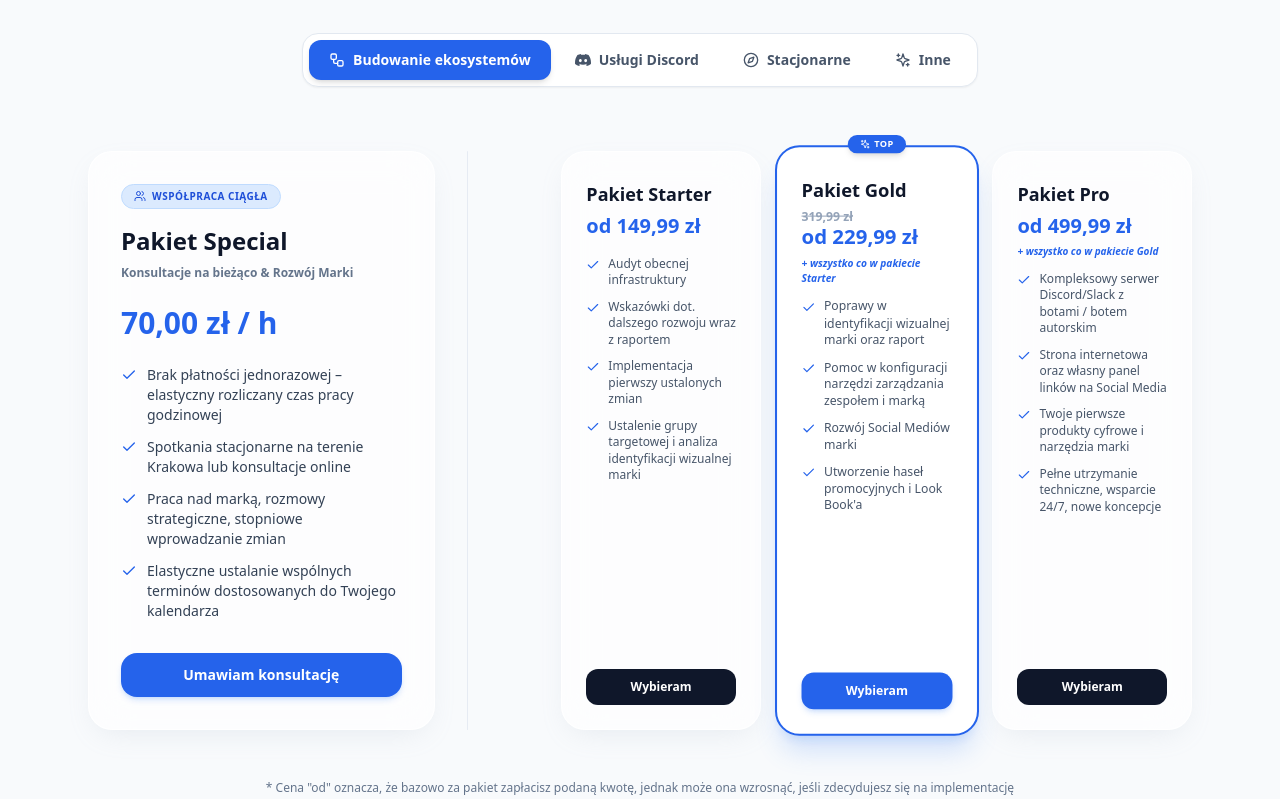
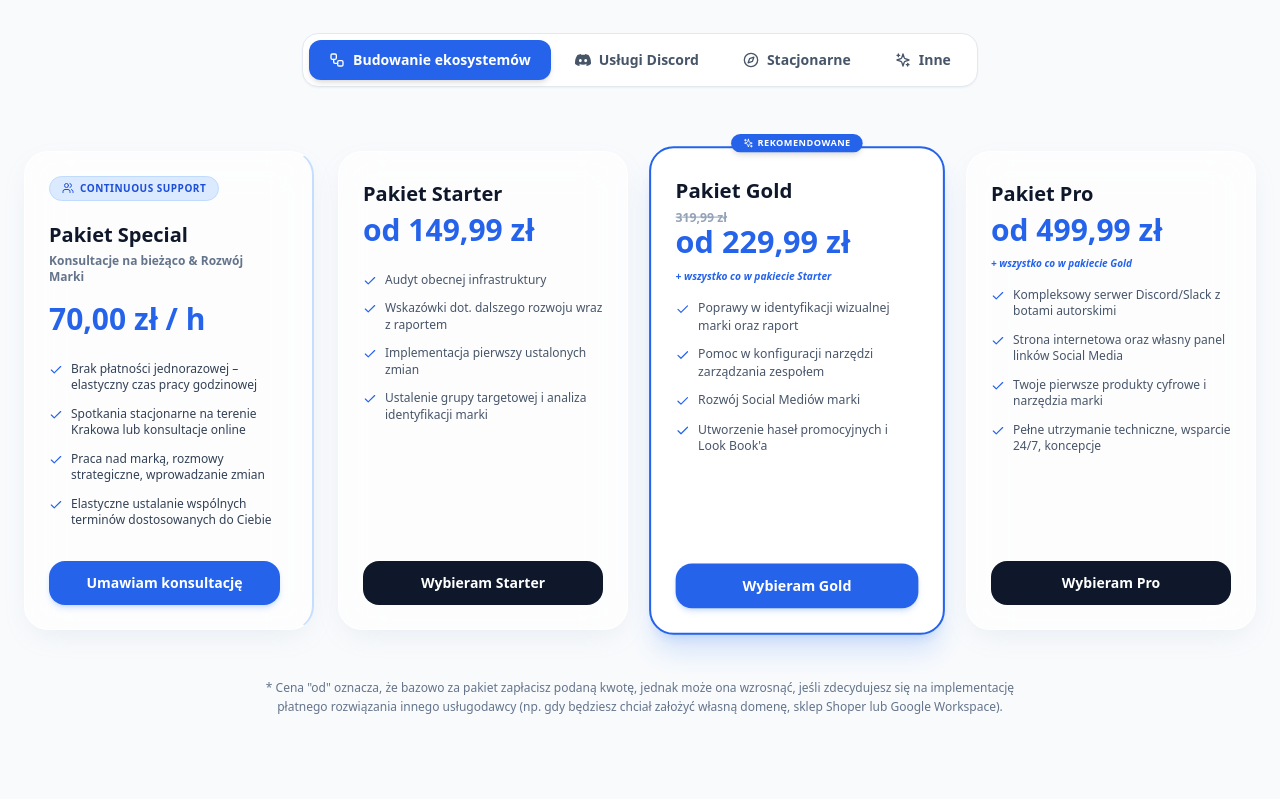
Before and after one commit to Ksperix/ksperix.dev, a Next.js app: page / in a window 1280 px wide. Shown: the part 7880-8679 px from the top of the page. Built offline with nearby package versions, Linux system fonts and the light colour scheme.

Commit message:
Update page.js

```diff
--- a/src/app/page.js
+++ b/src/app/page.js
@@ -289,10 +289,10 @@ export default function Home() {
     price: "70,00 zł / h",
     subtitle: "Konsultacje na bieżąco & Rozwój Marki",
     features: [
-      "Brak płatności jednorazowej – elastyczny rozliczany czas pracy godzinowej",
+      "Brak płatności jednorazowej – elastyczny czas pracy godzinowej",
       "Spotkania stacjonarne na terenie Krakowa lub konsultacje online",
-      "Praca nad marką, rozmowy strategiczne, stopniowe wprowadzanie zmian",
-      "Elastyczne ustalanie wspólnych terminów dostosowanych do Twojego kalendarza"
+      "Praca nad marką, rozmowy strategiczne, wprowadzanie zmian",
+      "Elastyczne ustalanie wspólnych terminów dostosowanych do Ciebie"
     ]
   };
 
@@ -304,7 +304,7 @@ export default function Home() {
         "Audyt obecnej infrastruktury",
         "Wskazówki dot. dalszego rozwoju wraz z raportem",
         "Implementacja pierwszy ustalonych zmian",
-        "Ustalenie grupy targetowej i analiza identyfikacji wizualnej marki"
+        "Ustalenie grupy targetowej i analiza identyfikacji marki"
       ]
     },
     {
@@ -315,7 +315,7 @@ export default function Home() {
       includesPrevious: "+ wszystko co w pakiecie Starter",
       features: [
         "Poprawy w identyfikacji wizualnej marki oraz raport",
-        "Pomoc w konfiguracji narzędzi zarządzania zespołem i marką",
+        "Pomoc w konfiguracji narzędzi zarządzania zespołem",
         "Rozwój Social Mediów marki",
         "Utworzenie haseł promocyjnych i Look Book'a"
       ]
@@ -325,10 +325,10 @@ export default function Home() {
       price: "od 499,99 zł",
       includesPrevious: "+ wszystko co w pakiecie Gold",
       features: [
-        "Kompleksowy serwer Discord/Slack z botami / botem autorskim",
-        "Strona internetowa oraz własny panel linków na Social Media",
+        "Kompleksowy serwer Discord/Slack z botami autorskimi",
+        "Strona internetowa oraz własny panel linków Social Media",
         "Twoje pierwsze produkty cyfrowe i narzędzia marki",
-        "Pełne utrzymanie techniczne, wsparcie 24/7, nowe koncepcje"
+        "Pełne utrzymanie techniczne, wsparcie 24/7, koncepcje"
       ]
     }
   ];
@@ -678,7 +678,7 @@ export default function Home() {
       </section>
 
       {/* 7. SEKCJA CENNIK */}
-      <section id="pricing" className="my-32 px-6 max-w-6xl mx-auto scroll-mt-28">
+      <section id="pricing" className="my-32 px-6 max-w-7xl mx-auto scroll-mt-28">
         <div className="mb-10 text-center">
           <h2 className="text-3xl sm:text-5xl font-black text-slate-900 tracking-tight">
             Cennik & Oferta Usług<span className="text-blue-600">.</span>
@@ -741,28 +741,28 @@ export default function Home() {
             animate={{ opacity: 1, y: 0 }}
             className="space-y-6"
           >
-            <div className="grid lg:grid-cols-12 gap-8 items-stretch">
+            <div className="grid grid-cols-1 md:grid-cols-2 lg:grid-cols-4 gap-6 items-stretch">
 
-              {/* LEWY BLOK: PAKIET SPECIAL */}
-              <div className="lg:col-span-4 glass-card rounded-3xl p-8 border border-blue-300/80 bg-blue-50/30 flex flex-col justify-between shadow-lg relative">
+              {/* 1. PAKIET SPECIAL (Z LEWEJ STRONY) */}
+              <div className="glass-card rounded-3xl p-6 border border-blue-300/80 bg-blue-50/30 flex flex-col justify-between shadow-lg relative lg:border-r-2 lg:border-r-blue-200/90 lg:pr-8">
                 <div>
                   <div className="inline-flex items-center gap-1.5 px-3 py-1 rounded-full bg-blue-100 text-blue-700 text-[10px] font-bold uppercase tracking-wider mb-4 border border-blue-200">
-                    <Users className="w-3 h-3" /> Współpraca Ciągła
+                    <Users className="w-3 h-3" /> Continuous Support
                   </div>
 
-                  <h3 className="text-2xl font-black text-slate-900 mb-2">{specialTier.title}</h3>
-                  <p className="text-xs font-semibold text-slate-500 mb-6">{specialTier.subtitle}</p>
+                  <h3 className="text-xl font-bold text-slate-900 mb-1 mt-1">{specialTier.title}</h3>
+                  <p className="text-xs font-semibold text-slate-500 mb-4">{specialTier.subtitle}</p>
 
                   <div className="mb-6">
-                    <div className="text-3xl font-black text-blue-600">
+                    <div className="text-2xl sm:text-3xl font-black text-blue-600">
                       {specialTier.price}
                     </div>
                   </div>
 
                   <ul className="space-y-3 mb-8">
                     {specialTier.features.map((feat, fIdx) => (
-                      <li key={fIdx} className="flex items-start gap-2.5 text-xs sm:text-sm text-slate-700 leading-relaxed break-words">
-                        <Check className="w-4 h-4 text-blue-600 shrink-0 mt-0.5" />
+                      <li key={fIdx} className="flex items-start gap-2 text-xs text-slate-700 leading-snug break-words">
+                        <Check className="w-3.5 h-3.5 text-blue-600 shrink-0 mt-0.5" />
                         <span>{feat}</span>
                       </li>
                     ))}
@@ -777,49 +777,18 @@ export default function Home() {
                 </button>
               </div>
 
-              {/* PIONOWA LINIA ODDZIELAJĄCA (Widoczna na komputerach) */}
-              <div className="hidden lg:block lg:col-span-1 flex justify-center items-center">
-                <div className="w-[1px] h-full bg-slate-200/80 rounded-full" />
-              </div>
-
-              {/* PRAWY BLOK: 3 PAKIETY EKOSYSTEMÓW */}
-              <div className="lg:col-span-7 grid md:grid-cols-3 gap-4 items-stretch">
-                {pricingTiers.map((tier, idx) => (
-                  <div
-                    key={idx}
-                    className={`rounded-3xl p-6 border flex flex-col justify-between relative transition-all duration-300 ${
-                      tier.popular
-                        ? 'border-2 border-blue-600 shadow-xl shadow-blue-500/20 bg-white scale-[1.02] z-10'
-                        : 'glass-card border-white/80'
-                    }`}
-                  >
-                    {tier.popular && (
-                      <div className="absolute -top-3 left-1/2 -translate-x-1/2 px-3 py-0.5 rounded-full bg-blue-600 text-white text-[9px] font-bold tracking-wider uppercase shadow-md flex items-center gap-1">
-                        <Sparkles className="w-2.5 h-2.5" /> TOP
-                      </div>
-                    )}
-
+              {/* 2. PAKIET STARTER */}
+              <div className="glass-card rounded-3xl p-6 border border-white/80 flex flex-col justify-between relative transition-all duration-300">
                 <div>
-                      <h3 className="text-lg font-bold text-slate-900 mb-1 mt-1">{tier.title}</h3>
-                      <div className="mb-4">
-                        {tier.oldPrice && (
-                          <span className="text-xs font-bold text-slate-400 line-through block -mb-0.5">
-                            {tier.oldPrice}
-                          </span>
-                        )}
-                        <div className="text-xl font-black text-blue-600">
-                          {tier.price}
+                  <h3 className="text-xl font-bold text-slate-900 mb-1 mt-1">{pricingTiers[0].title}</h3>
+                  <div className="mb-6">
+                    <div className="text-2xl sm:text-3xl font-black text-blue-600">
+                      {pricingTiers[0].price}
                     </div>
                   </div>
 
-                      {tier.includesPrevious && (
-                        <p className="text-[10px] font-semibold text-blue-600 italic -mt-3 mb-3">
-                          {tier.includesPrevious}
-                        </p>
-                      )}
-
-                      <ul className="space-y-2.5 mb-6">
-                        {tier.features.map((feat, fIdx) => (
+                  <ul className="space-y-3 mb-8">
+                    {pricingTiers[0].features.map((feat, fIdx) => (
                       <li key={fIdx} className="flex items-start gap-2 text-xs text-slate-600 leading-snug break-words">
                         <Check className="w-3.5 h-3.5 text-blue-600 shrink-0 mt-0.5" />
                         <span>{feat}</span>
@@ -830,16 +799,87 @@ export default function Home() {
 
                 <button
                   onClick={() => scrollToSection('contact')}
-                      className={`w-full py-2.5 rounded-xl font-semibold text-xs transition-all cursor-pointer ${
-                        tier.popular
-                          ? 'bg-blue-600 hover:bg-blue-700 text-white shadow-md shadow-blue-500/20'
-                          : 'bg-slate-900 hover:bg-slate-800 text-white'
-                      }`}
+                  className="w-full py-3 rounded-2xl font-semibold text-sm transition-all cursor-pointer bg-slate-900 hover:bg-slate-800 text-white"
                 >
-                      Wybieram
+                  Wybieram Starter
                 </button>
               </div>
+
+              {/* 3. PAKIET GOLD (REKOMENDOWANY) */}
+              <div className="rounded-3xl p-6 border-2 border-blue-600 shadow-xl shadow-blue-500/20 bg-white scale-[1.02] flex flex-col justify-between relative transition-all duration-300 z-10">
+                <div className="absolute -top-3.5 left-1/2 -translate-x-1/2 px-3 py-0.5 rounded-full bg-blue-600 text-white text-[9px] font-bold tracking-wider uppercase shadow-md flex items-center gap-1">
+                  <Sparkles className="w-2.5 h-2.5" /> REKOMENDOWANE
+                </div>
+
+                <div>
+                  <h3 className="text-xl font-bold text-slate-900 mb-1 mt-1">{pricingTiers[1].title}</h3>
+                  <div className="mb-6">
+                    {pricingTiers[1].oldPrice && (
+                      <span className="text-xs font-bold text-slate-400 line-through block -mb-0.5">
+                        {pricingTiers[1].oldPrice}
+                      </span>
+                    )}
+                    <div className="text-2xl sm:text-3xl font-black text-blue-600">
+                      {pricingTiers[1].price}
+                    </div>
+                  </div>
+
+                  {pricingTiers[1].includesPrevious && (
+                    <p className="text-[10px] font-semibold text-blue-600 italic -mt-4 mb-4">
+                      {pricingTiers[1].includesPrevious}
+                    </p>
+                  )}
+
+                  <ul className="space-y-3 mb-8">
+                    {pricingTiers[1].features.map((feat, fIdx) => (
+                      <li key={fIdx} className="flex items-start gap-2 text-xs text-slate-600 leading-snug break-words">
+                        <Check className="w-3.5 h-3.5 text-blue-600 shrink-0 mt-0.5" />
+                        <span>{feat}</span>
+                      </li>
                     ))}
+                  </ul>
+                </div>
+
+                <button
+                  onClick={() => scrollToSection('contact')}
+                  className="w-full py-3 rounded-2xl font-semibold text-sm transition-all cursor-pointer bg-blue-600 hover:bg-blue-700 text-white shadow-md shadow-blue-500/20"
+                >
+                  Wybieram Gold
+                </button>
+              </div>
+
+              {/* 4. PAKIET PRO */}
+              <div className="glass-card rounded-3xl p-6 border border-white/80 flex flex-col justify-between relative transition-all duration-300">
+                <div>
+                  <h3 className="text-xl font-bold text-slate-900 mb-1 mt-1">{pricingTiers[2].title}</h3>
+                  <div className="mb-6">
+                    <div className="text-2xl sm:text-3xl font-black text-blue-600">
+                      {pricingTiers[2].price}
+                    </div>
+                  </div>
+
+                  {pricingTiers[2].includesPrevious && (
+                    <p className="text-[10px] font-semibold text-blue-600 italic -mt-4 mb-4">
+                      {pricingTiers[2].includesPrevious}
+                    </p>
+                  )}
+
+                  <ul className="space-y-3 mb-8">
+                    {pricingTiers[2].features.map((feat, fIdx) => (
+                      <li key={fIdx} className="flex items-start gap-2 text-xs text-slate-600 leading-snug break-words">
+                        <Check className="w-3.5 h-3.5 text-blue-600 shrink-0 mt-0.5" />
+                        <span>{feat}</span>
+                      </li>
+                    ))}
+                  </ul>
+                </div>
+
+                <button
+                  onClick={() => scrollToSection('contact')}
+                  className="w-full py-3 rounded-2xl font-semibold text-sm transition-all cursor-pointer bg-slate-900 hover:bg-slate-800 text-white"
+                >
+                  Wybieram Pro
+                </button>
               </div>
 
             </div>
```
Lines whose indentation alone changed are shown as unchanged.
